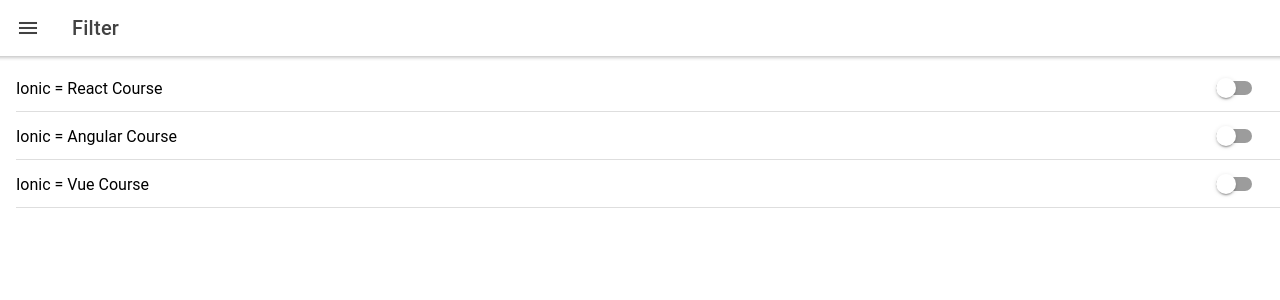
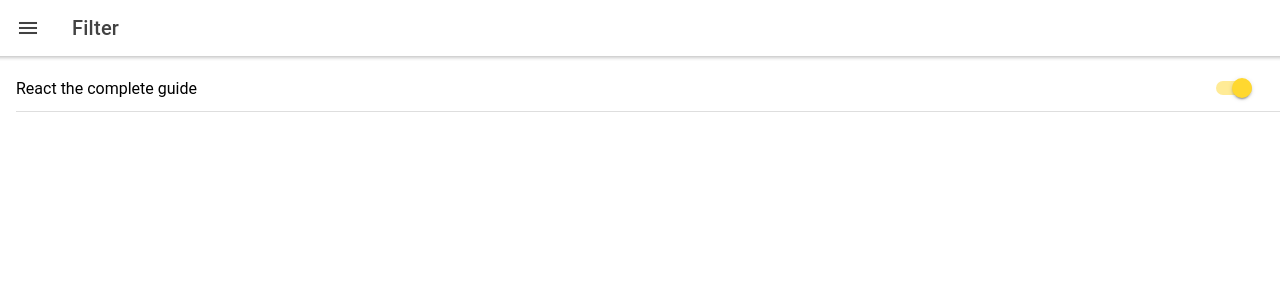
Before and after one commit to irving-caamal/ionic-react-crash-course, a React (Create React App) app: page /filter in a window 1280 px wide. Shown: the top 300 px of the page. Built offline with nearby package versions, Linux system fonts and the light colour scheme.

Commit message:
adding more data to our context and configure them with our modules (filter and list conditional)

```diff
--- a/src/data/CoursesContextProvider.tsx
+++ b/src/data/CoursesContextProvider.tsx
@@ -7,7 +7,8 @@ const CoursesContextProvider: React.FC = props => {
             id: 'c1',
             title: ' React the complete guide',
             enrolled: new Date(),
-            goals: []
+            goals: [],
+            included:true
         }
     ]);
     const addCourse = (title:string,date:Date) => {
@@ -15,7 +16,8 @@ const CoursesContextProvider: React.FC = props => {
             id: Math.random().toString(),
             title,
             enrolled: date,
-            goals: []
+            goals: [],
+            included:true
         }
 
         setCourses(curCourses => {
@@ -79,6 +81,24 @@ const CoursesContextProvider: React.FC = props => {
         })
     };
 
+    const changeCourseFilter = (courseId:string,isIncluded:boolean) => {
+        setCourses(courses => {
+            const updatedCourses = [...courses];
+            const updateCourseIndex = updatedCourses.findIndex(
+                (course) =>  {
+                    return course.id === courseId;
+                }
+            )
+
+            const updatedCourse = {
+                ...updatedCourses[updateCourseIndex],
+                included : isIncluded
+            }
+            updatedCourses[updateCourseIndex] = updatedCourse;
+            return updatedCourses;
+        });
+    }
+
     return (
         <CoursesContext.Provider
             value={{
@@ -86,7 +106,8 @@ const CoursesContextProvider: React.FC = props => {
                 addGoal:addGoal,
                 deleteGoal:deleteGoal,
                 updateGoal:updateGoal,
-                addCourse:addCourse
+                addCourse:addCourse,
+                changeCourseFilter:changeCourseFilter
             }}>
             {props.children}
         </CoursesContext.Provider>
--- a/src/data/coursesContext.ts
+++ b/src/data/coursesContext.ts
@@ -9,6 +9,7 @@ export interface Course {
     title:string;
     enrolled: Date;
     goals: Goal[];
+    included:boolean
 }
 
 interface Context {
@@ -16,7 +17,8 @@ interface Context {
     addCourse: (courseTitle:string,courseDate:Date) => void
     addGoal: (courseId:string , goalText:string) => void
     updateGoal: (courseId:string, goalId:string,newText:string) => void
-    deleteGoal: (courseId:string, goalId:string) => void
+    deleteGoal: (courseId:string, goalId:string) => void,
+    changeCourseFilter: (courseId:string, included:boolean) => void,
 }
 
 let initialCoursesState = {
@@ -24,7 +26,8 @@ let initialCoursesState = {
     addCourse: () => {},
     addGoal: () => {},
     updateGoal: () => {},
-    deleteGoal: () => {}
+    deleteGoal: () => {},
+    changeCourseFilter: () => {}
 };
 
 const coursesContext = React.createContext<Context>(initialCoursesState);
--- a/src/pages/AllGoals.tsx
+++ b/src/pages/AllGoals.tsx
@@ -21,7 +21,10 @@ const AllGoals: React.FC = () => {
 
     const coursesCtx = useContext(CourseContext);
 
-    const goals = coursesCtx.courses.map(course => {
+    const goals = coursesCtx.courses.filter(course =>  {
+        return course.included
+    })
+        .map(course => {
         return course.goals.map(goal => {
             return {
                 ...goal,
--- a/src/pages/Filter.tsx
+++ b/src/pages/Filter.tsx
@@ -1,4 +1,4 @@
-import React from 'react'
+import React, {useContext} from 'react'
 import {
     IonButtons,
     IonContent,
@@ -10,10 +10,13 @@ import {
     IonTitle, IonToggle,
     IonToolbar
 } from "@ionic/react";
-import {DUMMY_DATA} from './Courses';
+import CoursesContext from '../data/coursesContext';
+
 const Filter: React.FC = () => {
+    const coursesCtx = useContext(CoursesContext);
     const courseFilterChangeHandler = (event:CustomEvent) => {
-        console.log(event)
+
+        coursesCtx.changeCourseFilter(event.detail.value, event.detail.checked);
     }
     return (
         <IonPage>
@@ -29,13 +32,17 @@ const Filter: React.FC = () => {
             </IonHeader>
             <IonContent>
                 <IonList>
-                    {DUMMY_DATA.map(course=> {
+                    {coursesCtx.courses.map(course=> {
                         return (
                             <IonItem key={course.id}>
                                 <IonLabel>
                                     {course.title}
                                 </IonLabel>
-                                <IonToggle value={course.id} onIonChange={courseFilterChangeHandler}></IonToggle>
+                                <IonToggle
+                                    value={course.id}
+                                    onIonChange={courseFilterChangeHandler}
+                                    checked={course.included}
+                                />
                             </IonItem>
                         )
                     })}
```
